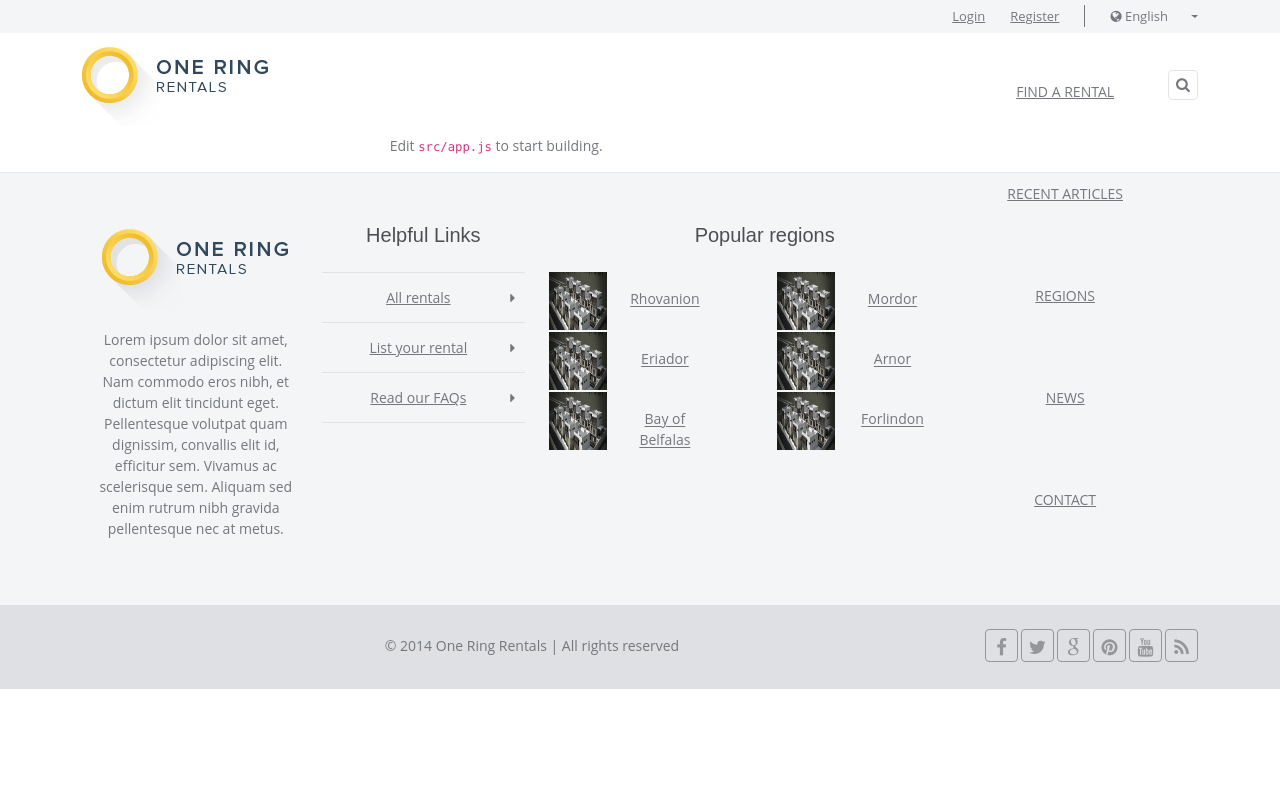
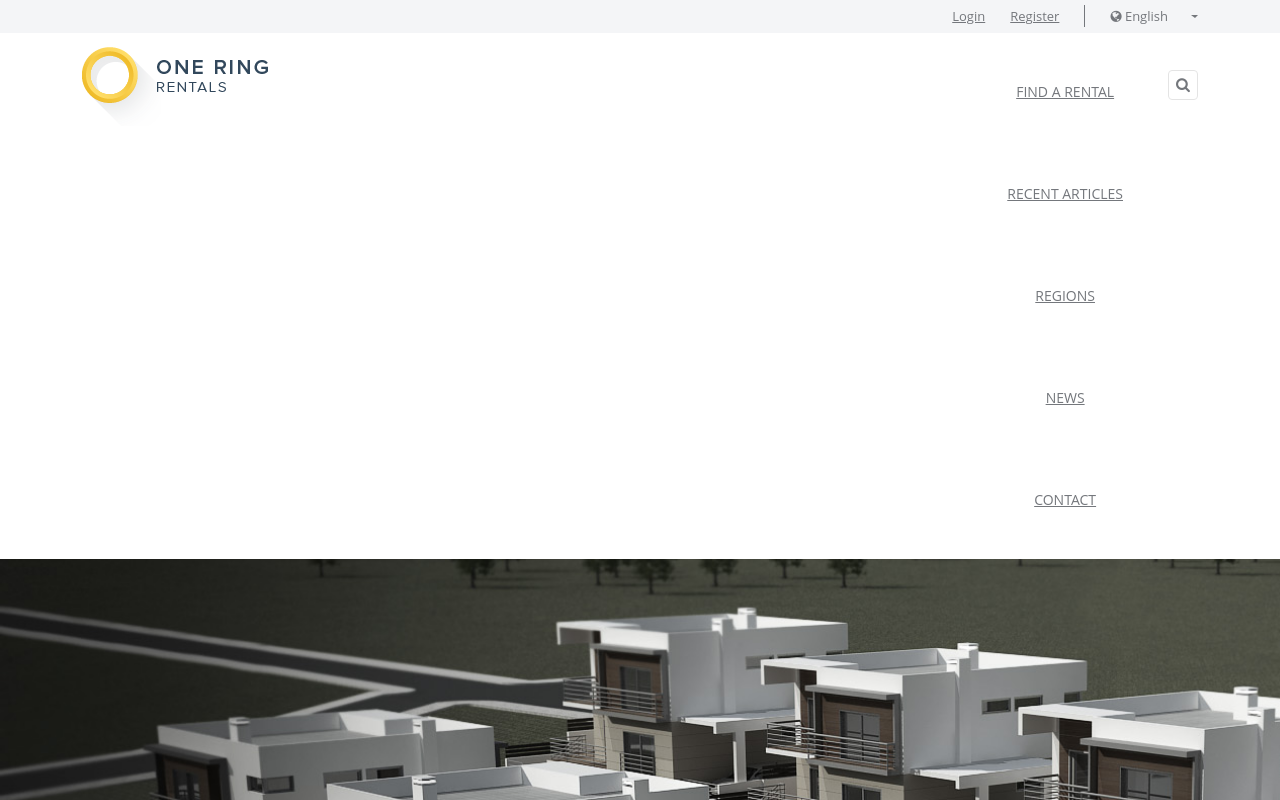
Before and after one commit to gksubed/at2-react-web-app-test, a React (Create React App) app: page / in a window 1280 px wide. Shown: the top 800 px of the page. Built offline with nearby package versions, Linux system fonts and the light colour scheme.

Commit message:
modified: App js with all component, function and router

```diff
--- a/src/App.js
+++ b/src/App.js
@@ -1,6 +1,13 @@
 import React from 'react';
 import Header from './components/Header';
 import Footer from './components/Footer';
+import { BrowserRouter, Routes, Route } from "react-router-dom";
+import Home from "./pages/Home";
+import ContactPage from "./pages/ContactPage";
+import NewsPage from "./pages/NewsPage";
+import RegionsPage from "./pages/RegionsPage";
+import ArticlePage from "./pages/ArticlePage";
+import Article from "./templates/Article";
 import './App.css';
 
 function App() {
@@ -9,7 +16,16 @@ function App() {
       <Header />
       <main className="app-content">
         {/* components go here */}
-        <p>Edit <code>src/app.js</code> to start building.</p>
+        <BrowserRouter>
+          <Routes>
+            <Route path="/" element={<Home />} />
+            <Route path="/contact" element={<ContactPage />} />
+            <Route path="/news" element={<NewsPage />} />
+            <Route path="/regions" element={<RegionsPage />} />
+            <Route path="/articles" element={<ArticlePage />} />
+            <Route path="/article/:id" element={<Article />} />
+          </Routes>
+        </BrowserRouter>
       </main>
       <Footer />
     </div>
```
